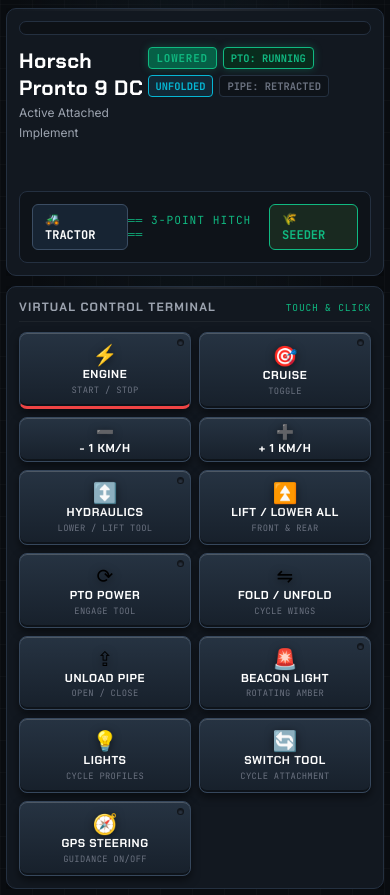
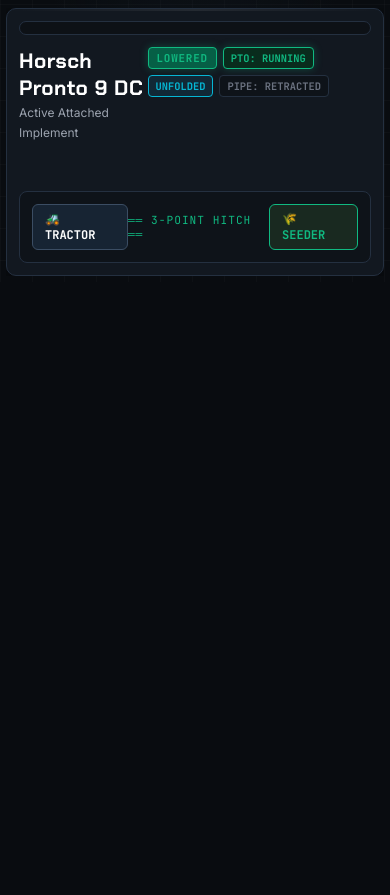
Before and after one commit to FatihEsen/fs25buttonbox, a plain HTML site: page web/index.html in a window 390 px wide. Shown: the part 572-1467 px from the top of the page. After the commit the page ends 854 px from the top, so only its background shows below. Drawn offline with Linux system fonts and the light colour scheme.

Commit message:
feat(ui): remove quick controls from dashboard, optimize 2-column telemetry dashboard, sync button box leds

```diff
--- a/web/app.js
+++ b/web/app.js
@@ -341,36 +341,36 @@
   }
 
   function syncButtonStates(veh) {
-    // Engine
-    const btnEngine = document.getElementById('btnEngine');
-    if (btnEngine) btnEngine.classList.toggle('active-state', veh.isEngineStarted);
+    // Engine buttons (Matrix & any other)
+    document.querySelectorAll('.btn-engine, #btnEngine').forEach(el => {
+      el.classList.toggle('active-state', !!veh.isEngineStarted);
+    });
 
-    // Cruise
-    const btnCruise = document.getElementById('btnCruiseToggle');
-    if (btnCruise && veh.cruiseControl) {
-      btnCruise.classList.toggle('active-state', veh.cruiseControl.isActive);
-    }
+    // Cruise buttons
+    document.querySelectorAll('.btn-cruise, #btnCruiseToggle').forEach(el => {
+      el.classList.toggle('active-state', !!(veh.cruiseControl && veh.cruiseControl.isActive));
+    });
 
-    // Beacon
-    const btnBeacon = document.getElementById('btnBeacon');
-    if (btnBeacon && veh.lights) {
-      btnBeacon.classList.toggle('active-state', veh.lights.beaconActive);
-    }
+    // Beacon buttons
+    document.querySelectorAll('.btn-beacon, #btnBeacon').forEach(el => {
+      el.classList.toggle('active-state', !!(veh.lights && veh.lights.beaconActive));
+    });
 
     // Primary tool status
     const primaryTool = (veh.implements || []).find(i => i.isSelected) || (veh.implements && veh.implements[0]);
     if (primaryTool) {
-      const btnLower = document.getElementById('btnToolLower');
-      if (btnLower) btnLower.classList.toggle('active-state', primaryTool.isLowered);
-
-      const btnPto = document.getElementById('btnToolPto');
-      if (btnPto) btnPto.classList.toggle('active-state', primaryTool.isTurnedOn);
-
-      const btnFold = document.getElementById('btnToolFold');
-      if (btnFold) btnFold.classList.toggle('active-state', primaryTool.isFolded);
-
-      const btnPipe = document.getElementById('btnPipe');
-      if (btnPipe) btnPipe.classList.toggle('active-state', primaryTool.pipeDischarging);
+      document.querySelectorAll('.btn-hydraulics, #btnToolLower').forEach(el => {
+        el.classList.toggle('active-state', !!primaryTool.isLowered);
+      });
+      document.querySelectorAll('.btn-pto, #btnToolPto').forEach(el => {
+        el.classList.toggle('active-state', !!primaryTool.isTurnedOn);
+      });
+      document.querySelectorAll('.btn-fold, #btnToolFold').forEach(el => {
+        el.classList.toggle('active-state', !!primaryTool.isFolded);
+      });
+      document.querySelectorAll('.btn-pipe, #btnPipe').forEach(el => {
+        el.classList.toggle('active-state', !!primaryTool.pipeDischarging);
+      });
     }
   }
 
--- a/web/index.html
+++ b/web/index.html
@@ -246,114 +246,7 @@
           </div>
         </div>
 
-        <!-- RIGHT: VIRTUAL QUICK BUTTON BOX -->
-        <div class="dash-column quick-box-col">
-          <div class="panel-card button-card">
-            <div class="card-header">
-              <span class="card-title">VIRTUAL CONTROL TERMINAL</span>
-              <span class="tap-hint">TOUCH &amp; CLICK</span>
-            </div>
 
-            <div class="quick-buttons-grid">
-
-              <!-- Engine -->
-              <button id="btnEngine" class="tactile-btn btn-engine" data-action="ENGINE_START">
-                <div class="btn-led"></div>
-                <span class="btn-icon">⚡</span>
-                <span class="btn-name">ENGINE</span>
-                <span class="btn-sub">START / STOP</span>
-              </button>
-
-              <!-- Cruise Control Toggle -->
-              <button id="btnCruiseToggle" class="tactile-btn btn-cruise" data-action="CRUISE_TOGGLE">
-                <div class="btn-led"></div>
-                <span class="btn-icon">🎯</span>
-                <span class="btn-name">CRUISE</span>
-                <span class="btn-sub">TOGGLE</span>
-              </button>
-
-              <!-- Cruise Speed Adjust -->
-              <div class="button-split-row">
-                <button id="btnCruiseDown" class="tactile-btn btn-mini" data-action="CRUISE_SPEED_DOWN" title="Cruise Speed -">
-                  <span class="btn-icon">➖</span>
-                  <span class="btn-name">- 1 KM/H</span>
-                </button>
-                <button id="btnCruiseUp" class="tactile-btn btn-mini" data-action="CRUISE_SPEED_UP" title="Cruise Speed +">
-                  <span class="btn-icon">➕</span>
-                  <span class="btn-name">+ 1 KM/H</span>
-                </button>
-              </div>
-
-              <!-- Lower / Lift Tool -->
-              <button id="btnToolLower" class="tactile-btn btn-hydraulics" data-action="TOOL_LOWER">
-                <div class="btn-led"></div>
-                <span class="btn-icon">↕️</span>
-                <span class="btn-name">HYDRAULICS</span>
-                <span class="btn-sub">LOWER / LIFT TOOL</span>
-              </button>
-
-              <!-- Lower / Lift ALL Tools -->
-              <button id="btnToolLowerAll" class="tactile-btn btn-hydraulics-all" data-action="TOOL_LOWER_ALL">
-                <span class="btn-icon">⏫</span>
-                <span class="btn-name">LIFT / LOWER ALL</span>
-                <span class="btn-sub">FRONT &amp; REAR</span>
-              </button>
-
-              <!-- PTO / Turn On Tool -->
-              <button id="btnToolPto" class="tactile-btn btn-pto" data-action="TOOL_PTO">
-                <div class="btn-led"></div>
-                <span class="btn-icon">⟳</span>
-                <span class="btn-name">PTO POWER</span>
-                <span class="btn-sub">ENGAGE TOOL</span>
-              </button>
-
-              <!-- Fold / Unfold -->
-              <button id="btnToolFold" class="tactile-btn btn-fold" data-action="TOOL_FOLD">
-                <span class="btn-icon">⇋</span>
-                <span class="btn-name">FOLD / UNFOLD</span>
-                <span class="btn-sub">CYCLE WINGS</span>
-              </button>
-
-              <!-- Pipe Toggle -->
-              <button id="btnPipe" class="tactile-btn btn-pipe" data-action="PIPE_TOGGLE">
-                <span class="btn-icon">⇪</span>
-                <span class="btn-name">UNLOAD PIPE</span>
-                <span class="btn-sub">OPEN / CLOSE</span>
-              </button>
-
-              <!-- Beacon Light -->
-              <button id="btnBeacon" class="tactile-btn btn-beacon" data-action="LIGHTS_BEACON">
-                <div class="btn-led pulse-led"></div>
-                <span class="btn-icon">🚨</span>
-                <span class="btn-name">BEACON LIGHT</span>
-                <span class="btn-sub">ROTATING AMBER</span>
-              </button>
-
-              <!-- Work Lights -->
-              <button id="btnLightsCycle" class="tactile-btn btn-lights" data-action="LIGHTS_CYCLE">
-                <span class="btn-icon">💡</span>
-                <span class="btn-name">LIGHTS</span>
-                <span class="btn-sub">CYCLE PROFILES</span>
-              </button>
-
-              <!-- Tool Select -->
-              <button id="btnToolSelect" class="tactile-btn btn-tool-switch" data-action="TOOL_SELECT">
-                <span class="btn-icon">🔄</span>
-                <span class="btn-name">SWITCH TOOL</span>
-                <span class="btn-sub">CYCLE ATTACHMENT</span>
-              </button>
-
-              <!-- GPS Guidance -->
-              <button id="btnGps" class="tactile-btn btn-gps" data-action="GPS_TOGGLE">
-                <div class="btn-led"></div>
-                <span class="btn-icon">🧭</span>
-                <span class="btn-name">GPS STEERING</span>
-                <span class="btn-sub">GUIDANCE ON/OFF</span>
-              </button>
-
-            </div>
-          </div>
-        </div>
 
       </div>
     </section>
--- a/web/style.css
+++ b/web/style.css
@@ -440,7 +440,7 @@
    ========================================================================== */
 .dashboard-grid {
   display: grid;
-  grid-template-columns: 310px 1fr 340px;
+  grid-template-columns: 1fr 1fr;
   gap: 12px;
   height: 100%;
 }
@@ -1582,19 +1582,21 @@
 /* ==========================================================================
    10. RESPONSIVE DESIGN (TABLETS & PHONES)
    ========================================================================== */
-@media (min-width: 1200px) {
+@media (min-width: 900px) {
   .dashboard-grid {
-    grid-template-columns: 370px 1fr 340px;
-  }
-}
-
-@media (max-width: 1200px) {
+    grid-template-columns: 1fr 1fr;
+    gap: 12px;
+  }
+}
+
+@media (max-width: 900px) and (orientation: landscape) {
   .dashboard-grid {
-    grid-template-columns: 340px 1fr 320px;
-  }
-}
-
-@media (max-width: 900px) {
+    grid-template-columns: 1fr 1fr;
+    gap: 8px;
+  }
+}
+
+@media (max-width: 900px) and (orientation: portrait) {
   body.terminal-body {
     height: auto;
     overflow-y: auto;
```
